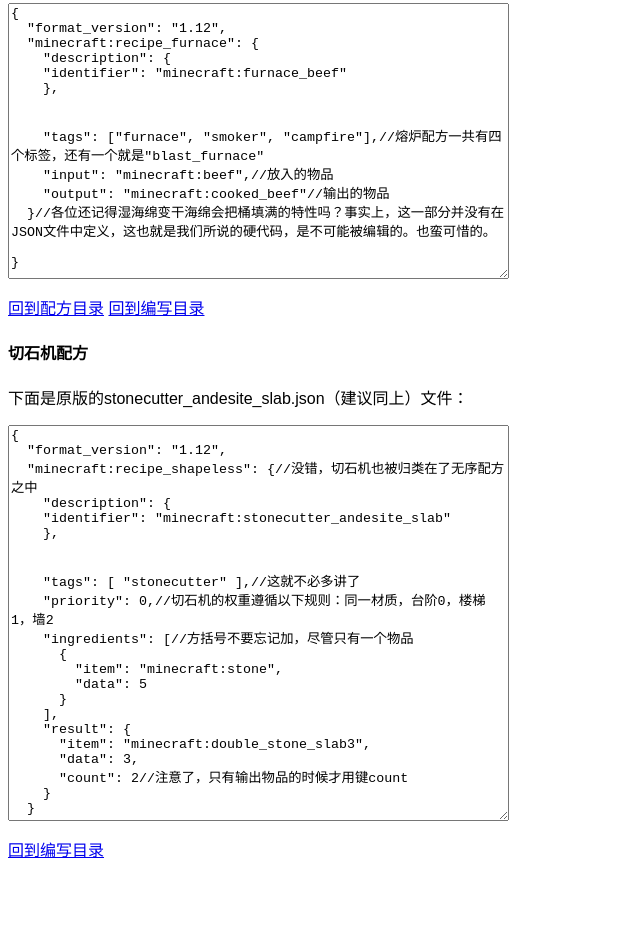
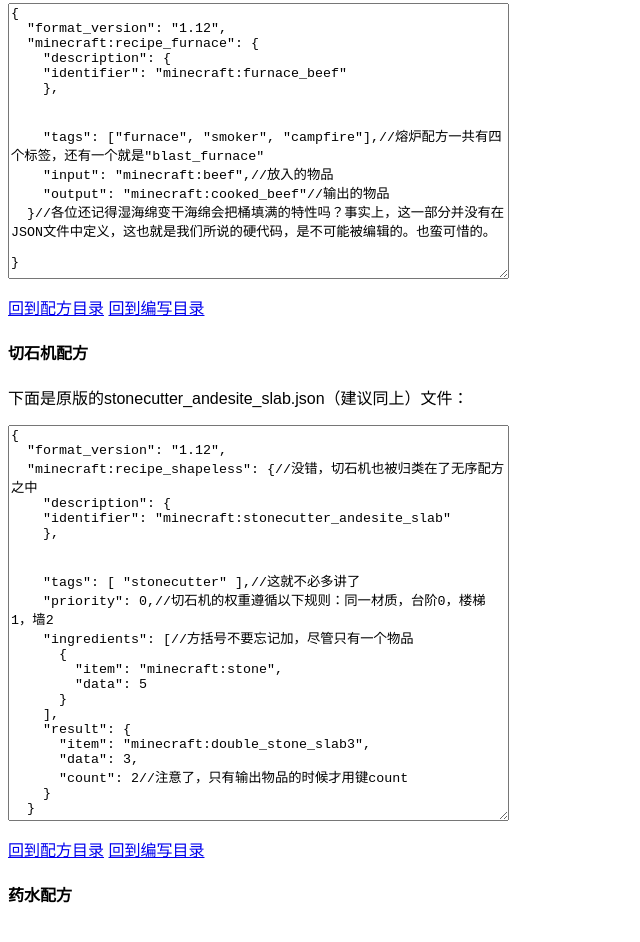
Before and after one commit to JUSTINLMC/Minecraft-, a plain HTML site: page 附加包教程.html in a window 1280 px wide. Shown: the part 10062-11004 px from the top of the page, without its empty margins (0-640 px from the left). Before the commit the page ends 10973 px from the top, so only its background shows below. Drawn offline with Linux system fonts and the light colour scheme.

Commit message:
Add files via upload

```diff
--- a/附加包教程.html
+++ b/附加包教程.html
@@ -567,7 +567,9 @@
 }
   </textarea>
 </p>
-<p><a href="#start" target="_self">回到编写目录</a></p></div>
+<p><a href="#datres_recipes" target="_self">回到配方目录</a> <a href="#start" target="_self">回到编写目录</a><a href="#start" target="_self"></a></p>
+<h4><strong><a name="recipes_brew" id="recipes_brew"></a>药水配方</strong></h4>
+</div>
 <p>&nbsp;</p>
 </div>
 </body>
```
